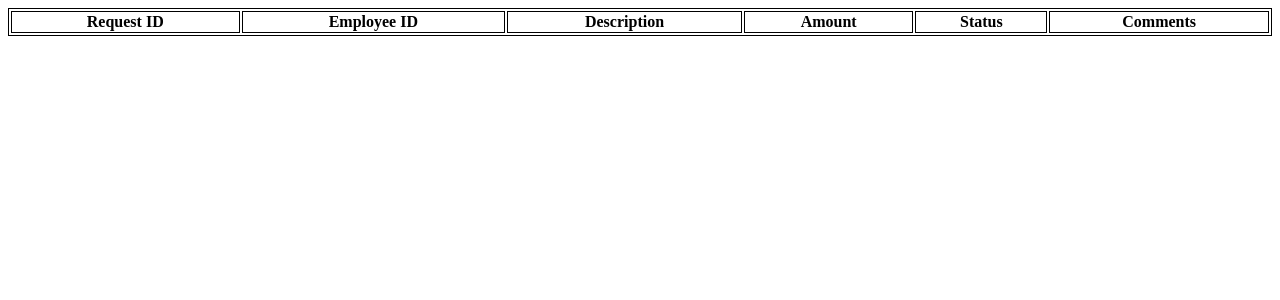
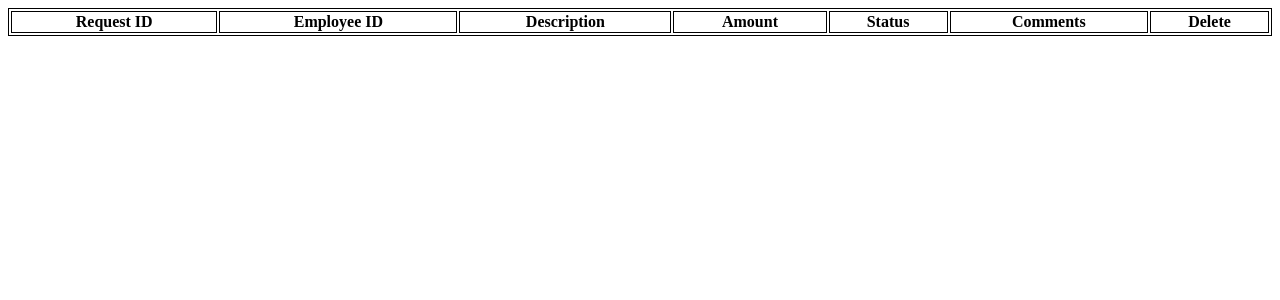
Before and after one commit to SophiaBhullar/RevatureProject1, a Flask app: page /viewRequests in a window 1280 px wide. Shown: the top 300 px of the page. Run offline with Flask 2, Linux system fonts and the light colour scheme; the visitor is signed in with stand-in values (Sample User, id 1); data that the repository does not hold is empty; some libraries are stand-ins or nearby versions.

Commit message:
added delete request functionality

```diff
--- a/app.py
+++ b/app.py
@@ -1,6 +1,6 @@
 from flask import Flask, render_template,request
 from controller.login_controller import get_empLogin_page, get_managerLogin_page,check_emp_login,check_manager_login
-from controller.request_controller import register_request, view_request
+from controller.request_controller import delete_request, register_request, view_request
 
 
 app = Flask(__name__)
@@ -37,5 +37,12 @@ def register_new_user():
 def view_requests():
     return view_request()
 
+@app.route('/viewRequests/delete', methods=["POST"])
+def request_delete():
+    req_id=request.form['req_to_delete']
+    print(req_id)
+    return delete_request(req_id)
+
+
 if __name__ == "__main__":
     app.run(debug=True)
--- a/controller/request_controller.py
+++ b/controller/request_controller.py
@@ -1,28 +1,16 @@
 
 
 from flask import render_template,session
-from repository.request_dao import select_requests
+from repository.request_dao import delete_requests, select_requests
 from service.request_service import create_request
 
 
 def register_request(register_input):
-    #validate input
-    """ input_dict={
-        "description":register_input["description"],
-        "amount":register_input["amount"],
-        "status":register_input["status"],
-        "comments":register_input["comments"],
 
-    }
-
-    if validate_request(input_dict): """
-
-        #create new user
-    #emp_id = create_login(register_input)
-    global req_id
     req_id = create_request(register_input)
         #return success
     if req_id is not None:
+        session['req_id'] = req_id.req_id
         return render_template("empLogin.html")
 
     else:
@@ -34,3 +22,8 @@ def view_request():
     requests = select_requests(emp_id)
     print(requests)
     return render_template("viewRequests.html",allRequests=requests)
+
+
+def delete_request(req_id):
+    delete = delete_requests(req_id)
+    return view_request()
--- a/repository/request_dao.py
+++ b/repository/request_dao.py
@@ -1,4 +1,3 @@
-
 
 from urllib.request import Request
 import psycopg2
@@ -54,3 +53,32 @@ def select_requests(emp_id):
         finally:
             if connection is not None:
                 connection.close()
+
+
+def delete_requests(req_id):
+        connection = get_connection()
+        cursor = connection.cursor()
+
+        #delete requests from database
+
+        qry = f"DELETE FROM requests WHERE req_id ='{req_id}';"
+
+        try:
+            cursor.execute(qry)
+
+            while True:
+                # record = cursor.fetchone()
+                connection.commit()
+                record=cursor.rowcount
+                if record is None:
+                    break
+                print(record)
+                return record
+
+
+        except(psycopg2.DatabaseError) as error:
+            print(error)
+
+        finally:
+            if connection is not None:
+                connection.close()
--- a/templates/viewRequests.html
+++ b/templates/viewRequests.html
@@ -24,6 +24,7 @@
             <th>Amount</th>
             <th>Status</th>
             <th>Comments</th>
+            <th>Delete</th>
         </tr>
         {% for row in allRequests%}
         <tr>
@@ -33,8 +34,17 @@
             <td>{{row.3}}</td>
             <td>{{row.4}}</td>
             <td>{{row.5}}</td>
+            <td>
+                <div>
+                    <form action="http://127.0.0.1:5000/viewRequests/delete" method=post class=delete-req>
+                        <input type=hidden value="{{ row.0 }}"name=req_to_delete />
+                        <button type=submit>Delete Request</button>
+                      </form>
+                </div>
+            </a>
+        </td>
         </tr>
         {% endfor %}
     </table>
-</body>
+    </body>
 </html>
```
